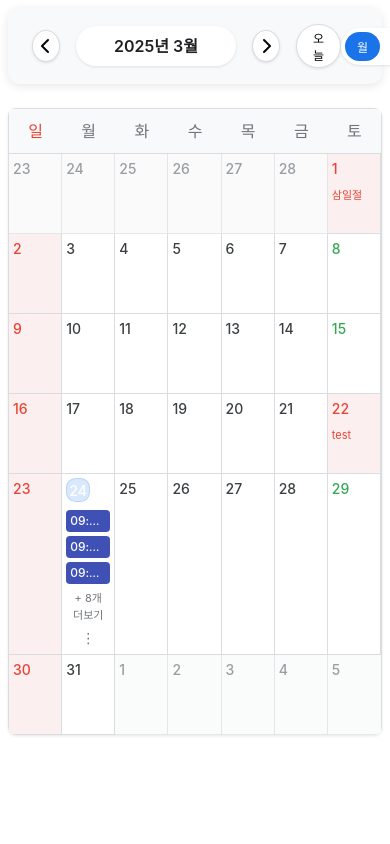
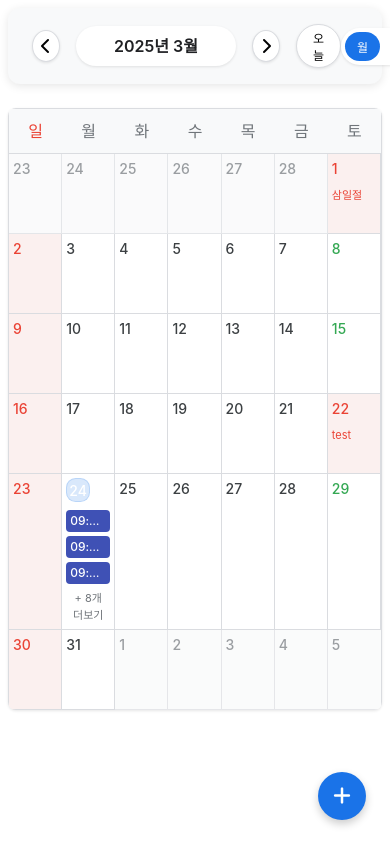
Before and after one commit to flintlab-fzOo/sample, a plain HTML site: page calendar/calendar_sample.html in a window 390 px wide. Shown: the top 844 px of the page. Drawn offline with Linux system fonts and the light colour scheme.

Commit message:
캘린더 작업중중

```diff
--- a/calendar/calendar_sample.html
+++ b/calendar/calendar_sample.html
@@ -29,6 +29,11 @@
         </div>
 
         <div class="calendar" id="calendarContainer"></div>
+
+        <!-- Add FAB button -->
+        <button class="fab-button" id="addEventButton">
+            <i class="fas fa-plus"></i>
+        </button>
     </div>
 
     <div class="modal" id="eventModal">
--- a/calendar/calendar_script.js
+++ b/calendar/calendar_script.js
@@ -1,4 +1,3 @@
-
 // 현재 날짜 설정
 let currentDate = new Date();
 let currentView = 'month'; // 기본 뷰는 월별
@@ -546,7 +545,10 @@
                 `;
 
                 // 이벤트 클릭 시 모달 표시
-                eventEl.addEventListener('click', () => showEventModal(event));
+                eventEl.addEventListener('click', (e) => {
+                    e.stopPropagation(); // day-cell 클릭 이벤트 전파 방지
+                    showEventModal(event);
+                });
 
                 dayEvents.appendChild(eventEl);
             });
@@ -558,15 +560,26 @@
                 moreEl.textContent = `+ ${sortedEvents.length - maxVisibleEvents}개 더보기`;
 
                 // 더보기 클릭 시 모든 이벤트 표시
+                /*
                 moreEl.addEventListener('click', () => {
                     // 여기서는 간단히 첫 번째 이벤트의 모달을 표시
                     showEventModal(sortedEvents[maxVisibleEvents]);
+                });
+                */
+                // 더보기 클릭 시 해당 날짜의 일별 뷰로 전환
+                moreEl.addEventListener('click', (e) => {
+                    e.stopPropagation(); // 이벤트 버블링 방지
+                    const clickedDate = new Date(dateStr);
+                    currentDate = clickedDate;
+                    currentView = 'day';
+                    updateView();
                 });
 
                 dayEvents.appendChild(moreEl);
             }
 
             // 더 많은 이벤트가 있으면 아이콘으로 표시
+            /*
             if (sortedEvents.length > maxVisibleEvents) {
                 const moreEl = document.createElement('div');
                 moreEl.className = 'event-more-icon';
@@ -590,6 +603,7 @@
                 moreEl.appendChild(tooltipEl);
                 dayEvents.appendChild(moreEl);
             }
+            */
         }
     });
 }
--- a/calendar/calendar_styles.css
+++ b/calendar/calendar_styles.css
@@ -22,7 +22,7 @@
 }
 
 .container {
-    max-width: 1200px;
+    /* max-width: 1200px; */
     margin: 0 auto;
     padding: 20px;
 }
@@ -482,6 +482,7 @@
     width: calc(100% - 8px);
     left: 4px;
     min-height: 20px;
+    border:1px solid #000;
 }
 
 .time-event.short-event {
@@ -732,7 +733,9 @@
     width: max-content;
     max-width: 200px;
 }
-
+.event-more:hover .event-tooltip {
+    display: block;
+}
 .event-more-icon:hover .event-tooltip {
     display: block;
 }
@@ -799,3 +802,46 @@
 .weekday-view .week-time-slot:nth-child(7n+1) {
     display: none;
 }
+
+/* FAB Button styles */
+.fab-button {
+    position: fixed;
+    bottom: 32px;
+    right: 32px;
+    width: 56px;
+    height: 56px;
+    border-radius: 50%;
+    background-color: var(--primary-color);
+    color: white;
+    border: none;
+    cursor: pointer;
+    box-shadow: 0 4px 8px rgba(0, 0, 0, 0.2);
+    display: flex;
+    align-items: center;
+    justify-content: center;
+    font-size: 24px;
+    transition: all 0.3s ease;
+    z-index: 90;
+}
+
+.fab-button:hover {
+    transform: translateY(-2px);
+    box-shadow: 0 6px 12px rgba(0, 0, 0, 0.3);
+    background-color: #1557b0;
+}
+
+.fab-button:active {
+    transform: translateY(0);
+    box-shadow: 0 2px 4px rgba(0, 0, 0, 0.2);
+}
+
+/* 반응형 스타일에 추가 */
+@media (max-width: 768px) {
+    .fab-button {
+        bottom: 24px;
+        right: 24px;
+        width: 48px;
+        height: 48px;
+        font-size: 20px;
+    }
+}
```
